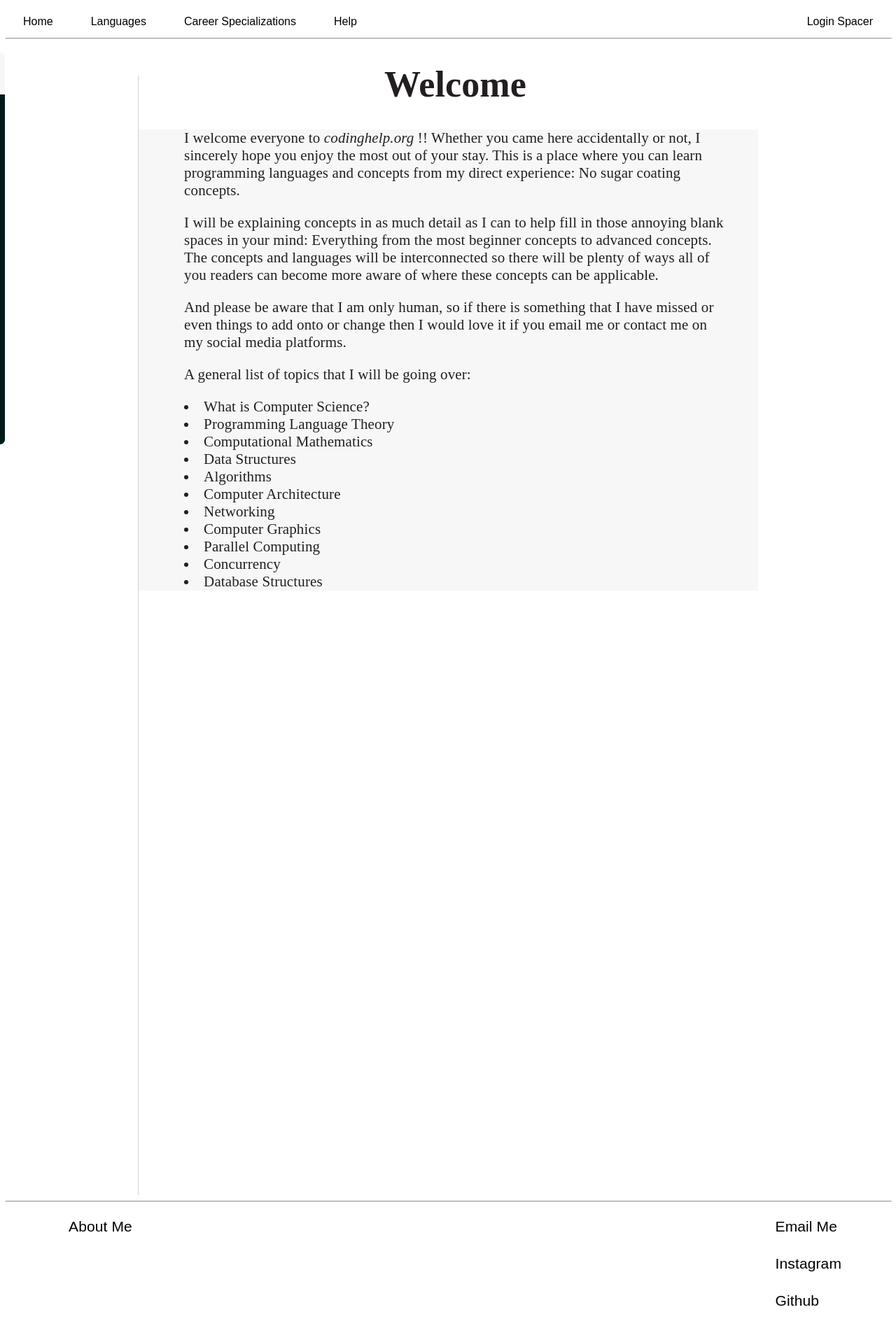
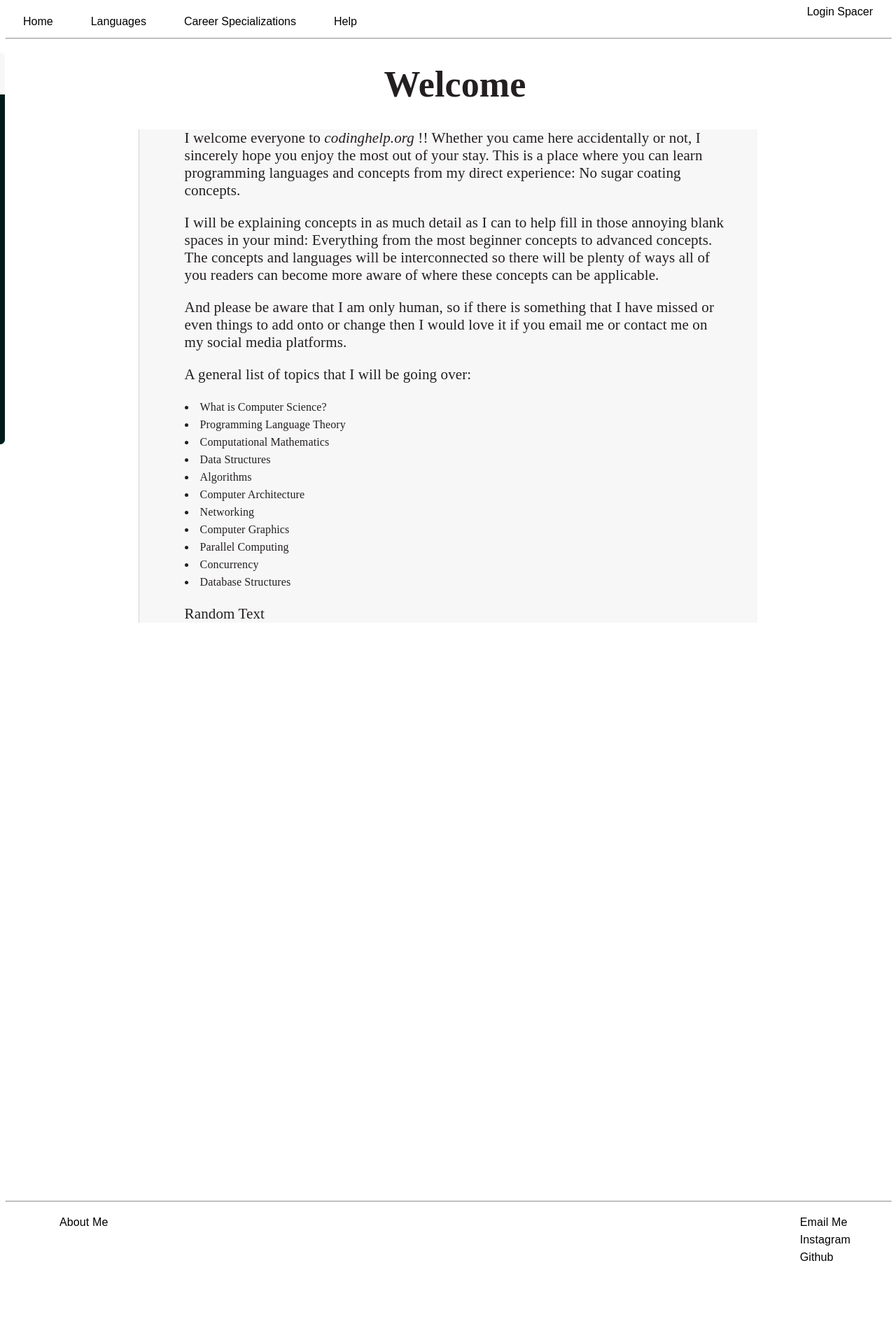
Before and after one commit to alex43002/CodingSite, a PHP site: page /home in a window 1280 px wide. Shown: the whole page at 70% size. After the commit the page ends 1802 px from the top, so only its background shows below. Run offline with PHP 8.4, Linux system fonts and the light colour scheme.

Commit message:
Minor Changes
Textual changes

```diff
--- a/home.php
+++ b/home.php
@@ -20,13 +20,13 @@
     <div>
         <!-- Top Menu -->
         <div style = float:left;>
-	        <a href = "home">Home</a>
-	        <a href = "languages">Languages</a>
-            <a href = "career">Career Specializations</a>
-            <a href = "help">Help</a>
+	        <a id = "TopRef" href = "home">Home</a>
+	        <a id = "TopRef" href = "languages">Languages</a>
+            <a id = "TopRef" href = "career">Career Specializations</a>
+            <a id = "TopRef" href = "help">Help</a>
         </div>
         <div style = float:right>
-	        <a id = "loginButton" onclick="document.getElementById('login').style.display = 'block'" >Login Spacer</a>
+	        <a id = "TopRef" id = "loginButton" onclick="document.getElementById('login').style.display = 'block'" >Login Spacer</a>
 
             <!-- Login form -->
             <div id = "login" class = "modal">
@@ -134,6 +134,9 @@
                     Database Structures
                 </li>
             </div>
+            <p>
+                Random Text
+            </p>
         </div>
     </main>
 
--- a/pages/home/BodyInfo.css
+++ b/pages/home/BodyInfo.css
@@ -3,15 +3,15 @@
     margin: auto;
     width:70%;
     height: 1600px;
-    border-left: solid;
-    border-width: thin;
-    border-color: lightgrey;
+
 }
 
 .textBody
 {
     background: rgb(175 175 175 / 10%);
-
+    border-left: solid;
+    border-width: thin;
+    border-color: lightgrey;
 }
 
 p.important
@@ -43,13 +43,18 @@ h3
     margin-bottom: 0.5rem;
 }
 
+#List
+{
+    font-size: 21px;
+}
+
 li
 {
     font-weight: 400;
     font-style: normal;
     letter-spacing: .12px;
     color: #231f20;
-    font-size: 21px;
+    font-size: 16px;
     line-height: 25px;
     text-align: left;
     margin-left: 65px;
--- a/pages/home/FooterInfo.css
+++ b/pages/home/FooterInfo.css
@@ -9,27 +9,21 @@
 
 .Referrals div#left
 {
+    padding: 8px 12px;
     float: left;
     justify-content: flex-start;
+
 }
 
 .Referrals div#right
 {
+    padding: 8px 12px;
     float:right;
     flex-direction: column;
     align-content: center;
     justify-content: flex-end;
 }
 
-a:link.Referrals, a:visited.Referrals
-{
-    color: black;
-    padding: 8px 12px;
-    text-align: center;
-    text-decoration: none;
-    display: inline-block;
-}
-
 a:hover.Referrals, a:active.Referrals
 {
     background-color: rgba(128, 128, 128, 0.2);
--- a/pages/home/hStyle.css
+++ b/pages/home/hStyle.css
@@ -3,10 +3,14 @@ a
   font-family: sans-serif;
 }
 
+#TopRef
+{
+  padding: 14px 25px;
+}
+
 a:link, a:visited, #loginButton
 {
     color: black;
-    padding: 14px 25px;
     text-align: center;
     text-decoration: none;
     display: inline-block;
```
